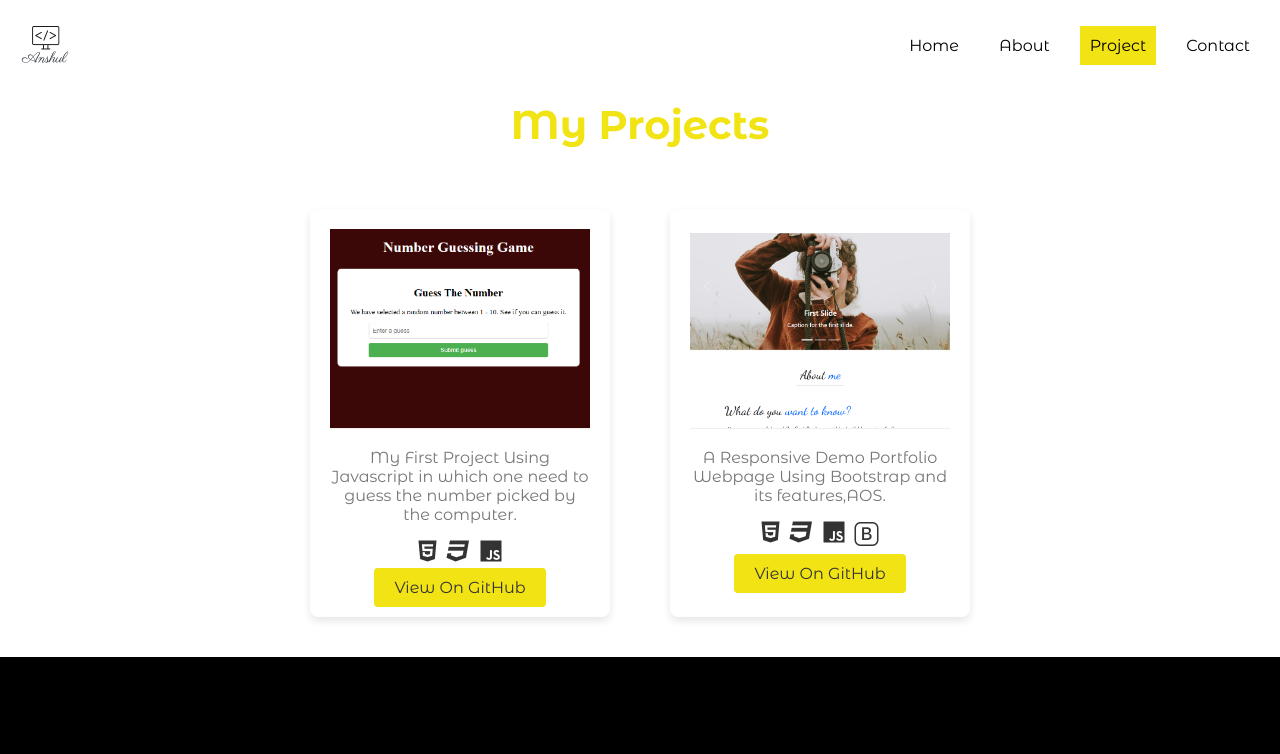
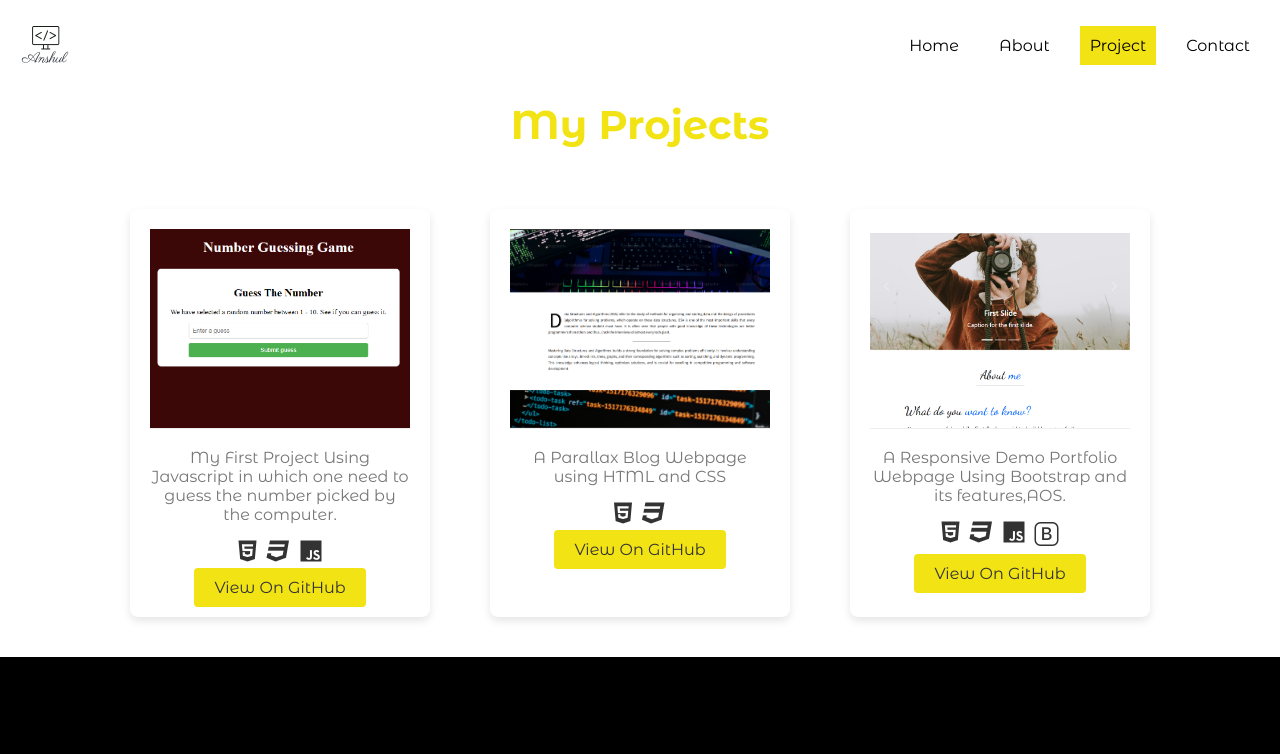
Before and after one commit to anshul-1403/Portfolio, a plain HTML site: page project.html in a window 1280 px wide. Shown: the top 754 px of the page. Drawn offline with nearby package versions, Linux system fonts and the light colour scheme.

Commit message:
new project added

```diff
--- a/project.html
+++ b/project.html
@@ -45,6 +45,15 @@
                 <a href="https://github.com/anshul-1403/Guessing-Number" class="btn">View On GitHub</a>
             </div>
             <div class="projectcard">
+                <img src="./img/parallax.png" class="project-image"/>
+                <p>A Parallax Blog Webpage using HTML and CSS</p>
+                <div class="skills">
+                    <i class="fa-brands fa-html5"></i>
+                    <i class="fa-brands fa-css3"></i>
+                </div>
+                <a href="https://github.com/anshul-1403/Bootstrap-AOS" class="btn">View On GitHub</a>
+            </div>
+            <div class="projectcard">
                 <img src="./img/bootstrap.png" class="project-image"/>
                 <p>A Responsive Demo Portfolio Webpage Using Bootstrap and its features,AOS.</p>
                 <div class="skills">
```
Also changed, not shown: img/parallax.png (added).
